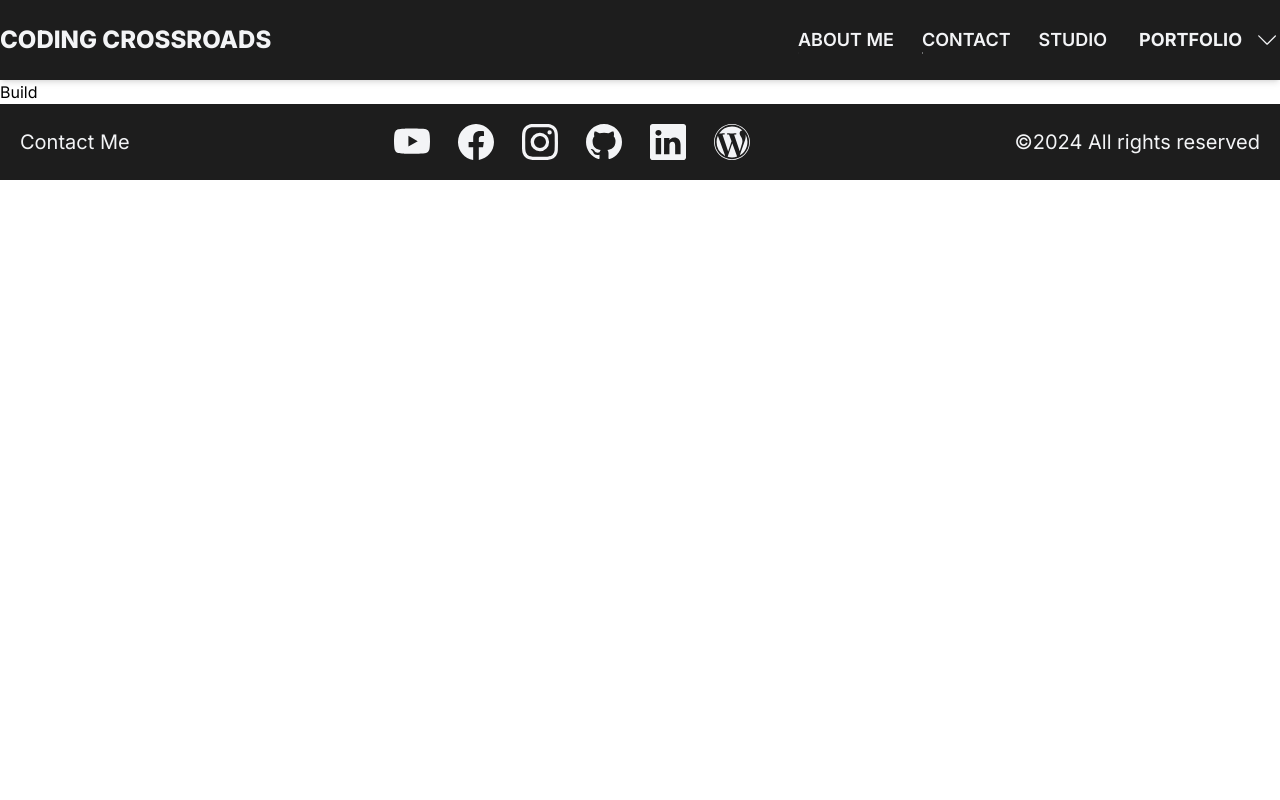
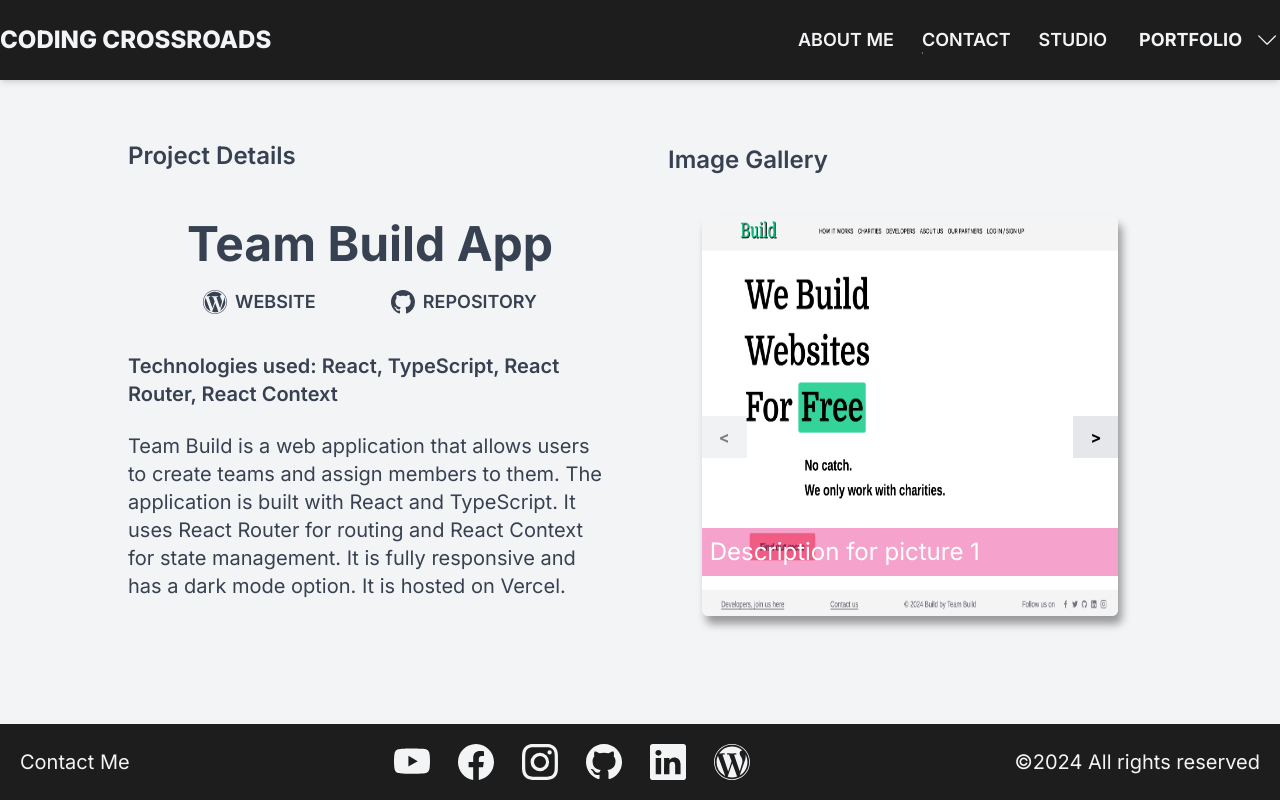
Before and after one commit to Zawadzki-Michal/CodingCrossroads, a Next.js app: page /projects/build in a window 1280 px wide. Built offline with nearby package versions, Linux system fonts and the light colour scheme.

Commit message:
respononsivness styling completed

```diff
--- a/src/app/(user)/projects/[id]/page.tsx
+++ b/src/app/(user)/projects/[id]/page.tsx
@@ -4,6 +4,8 @@ import { useRouter, usePathname, useSearchParams } from "next/navigation";
 import projectsData from "../projectsData";
 import { Project } from "../../../../../types";
 import Carousel from "@/components/Carusel";
+import WebsiteLink from "@/components/WebsiteLink";
+import GitHubLink from "@/components/GithubLink";
 
 export default function ProjectDetail() {
   const router = useRouter();
@@ -24,20 +26,29 @@ export default function ProjectDetail() {
   }
 
   return (
-    <div className="grid lg:grid-cols-2 grid-cols-1 gap-16 lg:p-10 bg-gray-200">
-      <div>
-        <h1 className="text-5xl font-extrabold text-center pb-6">
+    <div className="md:min-h-[calc(100vh-156px)] grid lg:grid-cols-2 lg:gap-10 gap-4 lg:pt-5 bg-gray-100 lg:px-[120px]">
+      <div className="bg-gray-100 flex flex-col gap-2 px-2 text-gray-700 order-2">
+        <div>
+          <h1 className="hidden md:block text-2xl md:py-10 font-semibold">
+            Project Details
+          </h1>
+        </div>
+        <h1 className="text-5xl font-bold md:text-center">{project.title}</h1>
+        <div className="flex flex-row justify-evenly w-full py-3  ">
+          <WebsiteLink websiteLink={project.websiteLink} />
+          <GitHubLink repositoryLink={project.repositoryLink} />
+        </div>
+        <h2 className="text-xl font-semibold md:py-4">
+          Technologies used: {project.technology}
+        </h2>
+        <h2 className="text-xl pb-5">{project.longDescription}</h2>
+      </div>
+      <div className="md:pb-10 pt-1 md:order-2 order-1">
+        <h1 className="hidden md:block md:text-2xl md:py-10 py-5 px-2 font-semibold text-gray-700">
           Image Gallery
         </h1>
         <Carousel data={project.projectImages} />
       </div>
-      <div>
-        <h1 className="text-5xl font-extrabold text-center pb-6">
-          Project Description
-        </h1>
-        <h1 className="text-3xl font-semibold">{project.title}</h1>
-        <h2 className="text-2xl ">{project.longDescription}</h2>
-      </div>
     </div>
   );
 }
--- a/src/app/(user)/projects/build/page.tsx
+++ /dev/null
@@ -1,7 +0,0 @@
-export default function Build() {
-  return (
-    <div>
-      <h1>Build</h1>
-    </div>
-  );
-}
--- a/src/app/(user)/projects/page.tsx
+++ b/src/app/(user)/projects/page.tsx
@@ -3,6 +3,8 @@ import Link from "next/link";
 import Image from "next/image";
 import { BsGithub, BsWordpress } from "react-icons/bs";
 import projectsData from "./projectsData";
+import WebsiteLink from "@/components/WebsiteLink";
+import GitHubLink from "@/components/GithubLink";
 
 const Projects: React.FC = () => {
   return (
@@ -35,18 +37,8 @@ const Projects: React.FC = () => {
 
             {/* // Links to project website and repository */}
             <div className="flex flex-row justify-evenly ">
-              <Link href={project.websiteLink} target="blank">
-                <span className="flex flex-row items-center gap-2 hover:text-green-600 duration-300 hover:scale-105 duration-400 hover:shadow-md">
-                  <BsWordpress className="text-2xl md:text-2xl " />
-                  <p className="text-lg uppercase font-semibold">Website</p>
-                </span>
-              </Link>
-              <Link href={project.repositoryLink} target="blank">
-                <span className="flex flex-row items-center gap-2 hover:text-blue-400 duration-300 hover:scale-105 duration-400 hover:shadow-md">
-                  <BsGithub className="text-2xl md:text-2xl " />
-                  <p className="text-lg uppercase font-semibold">Repository</p>
-                </span>
-              </Link>
+              <WebsiteLink websiteLink={project.websiteLink} />
+              <GitHubLink repositoryLink={project.repositoryLink} />
             </div>
 
             {/* // Horizontal divider */}
--- a/src/app/(user)/projects/projectsData.ts
+++ b/src/app/(user)/projects/projectsData.ts
@@ -11,6 +11,7 @@ const projectsData: Project[] = [
     title: "Coding Crossroads",
     route: "/projects/coding-crossroads",
     description: "Your project description here...",
+    technology: "React, TypeScript, React Router, React Context, React Hooks, Styled Components, Framer Motion, React Icons, React Toastify, React Helmet, React Syntax Highlighter, Markdown, Netlify",
     imageSrc: blogImg,
     projectImages: [
       { image: buildImg, description: "Description for picture 1" },
@@ -27,6 +28,7 @@ const projectsData: Project[] = [
     title: "Portfolio Website",
     route: "/projects/portfolio",
     description: "Your project description here...",
+    technology: "React, TypeScript, React Router, React Context",
     imageSrc: portfolioImg,
     projectImages: [
       { image: buildImg, description: "Description for picture 1" },
@@ -43,6 +45,7 @@ const projectsData: Project[] = [
     title: "Team Build App",
     route: "/projects/build",
     description: "Your project description here...",
+    technology: "React, TypeScript, React Router, React Context",
     imageSrc: buildImg,
     projectImages: [
       { image: buildImg, description: "Description for picture 1" },
@@ -59,6 +62,7 @@ const projectsData: Project[] = [
     title: "School of Code Stash",
     route: "/projects/stash",
     description: "Your project description here...",
+    technology: "React, TypeScript, React Router, React Context",
     imageSrc: socksImg,
     projectImages: [
       { image: buildImg, description: "Description for picture 1" },
--- a/src/components/Carusel.tsx
+++ b/src/components/Carusel.tsx
@@ -24,7 +24,7 @@ const Carousel = ({
 
   return (
     <div className="relative">
-      <div className=" mx-auto md:w-10/12 h-[300px] md:h-[400px] rounded-md overflow-hidden relative">
+      <div className=" mx-auto md:w-10/12 h-[300px] md:h-[400px] md:rounded-md overflow-hidden relative md:shadow-[4.0px_8.0px_8.0px_rgba(0,0,0,0.38)]">
         <div
           ref={carouselRef}
           style={{
--- /dev/null
+++ b/src/components/GithubLink.tsx
@@ -0,0 +1,16 @@
+import React from "react";
+import Link from "next/link";
+import { BsGithub } from "react-icons/bs";
+
+const GitHubLink = ({ repositoryLink }: any) => {
+  return (
+    <Link href={repositoryLink} target="blank" rel="noopener noreferrer">
+      <span className="flex flex-row items-center gap-2 hover:text-blue-400 duration-300 hover:scale-105 duration-400 hover:shadow-md">
+        <BsGithub className="text-2xl md:text-2xl " />
+        <p className="text-lg uppercase font-semibold">Repository</p>
+      </span>
+    </Link>
+  );
+};
+
+export default GitHubLink;
--- /dev/null
+++ b/src/components/WebsiteLink.tsx
@@ -0,0 +1,16 @@
+import React from "react";
+import Link from "next/link";
+import { BsWordpress } from "react-icons/bs";
+
+const WebsiteLink = ({ websiteLink }: any) => {
+  return (
+    <Link href={websiteLink} target="blank">
+      <span className="flex flex-row items-center gap-2 hover:text-green-600 duration-300 hover:scale-105 duration-400 hover:shadow-md">
+        <BsWordpress className="text-2xl md:text-2xl " />
+        <p className="text-lg uppercase font-semibold">Website</p>
+      </span>
+    </Link>
+  );
+};
+
+export default WebsiteLink;
--- a/types.ts
+++ b/types.ts
@@ -24,6 +24,7 @@ export interface Project {
   title: string;
   route: string;
   description: string;
+  technology: string;
   imageSrc: StaticImageData;
   projectImages: {
     image: any;
```
